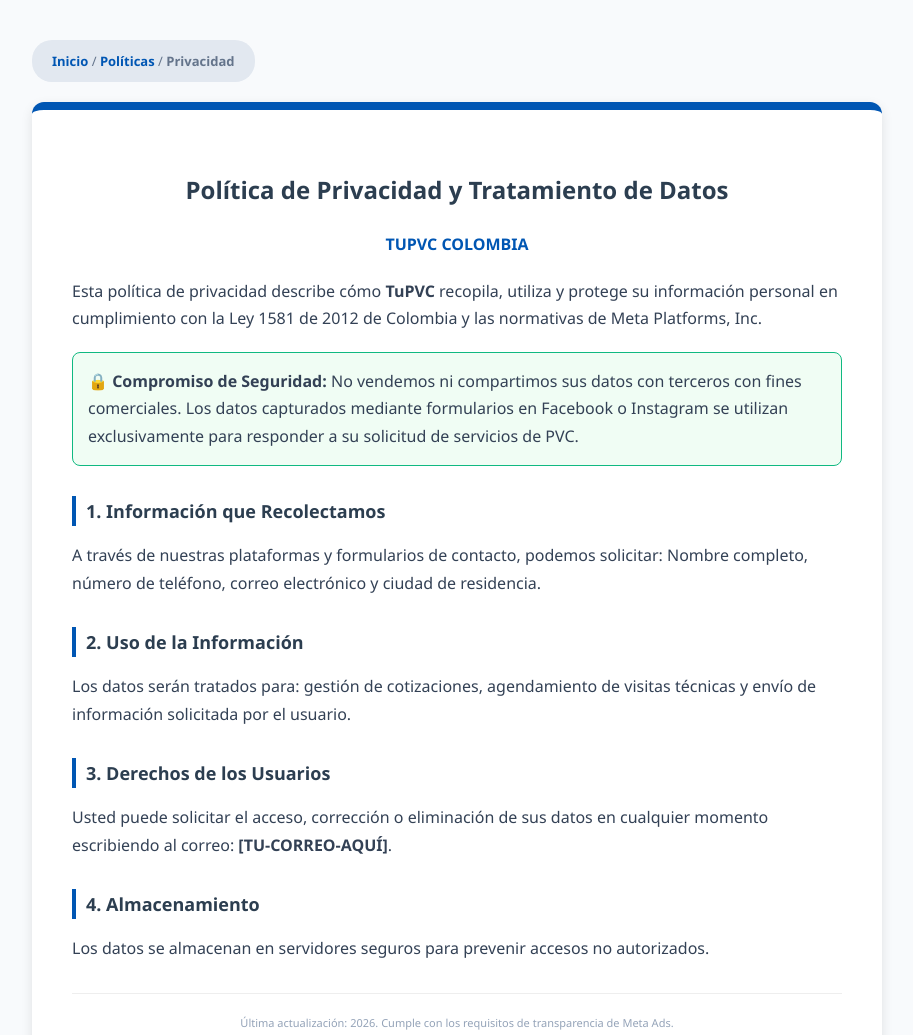
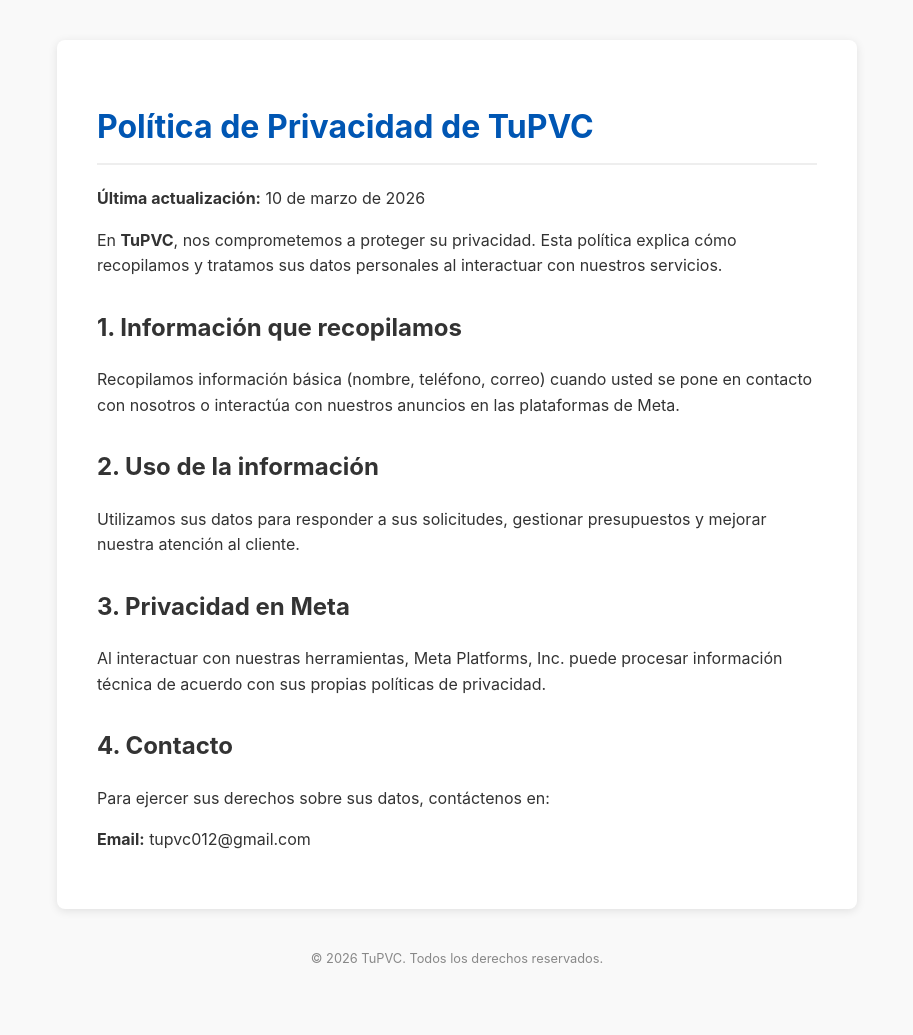
Before and after one commit to yormanzuluaga/politicas-de-privacidad, a plain HTML site: page index.html in a window 1280 px wide. Shown: the top 1035 px of the page, without its empty margins (183-1096 px from the left). After the commit the page ends 1009 px from the top, so only its background shows below. Drawn offline with Linux system fonts and the light colour scheme.

Commit message:
Update index.html

```diff
--- a/index.html
+++ b/index.html
@@ -3,63 +3,51 @@
 <head>
     <meta charset="UTF-8">
     <meta name="viewport" content="width=device-width, initial-scale=1.0">
-    <title>Política de Privacidad - TuPVC Colombia</title>
 
-    <meta property="og:title" content="Política de Privacidad | TuPVC Colombia" />
+    <title>Política de Privacidad | TuPVC</title>
+
+    <meta property="og:title" content="Política de Privacidad | TuPVC" />
     <meta property="og:type" content="website" />
-    <meta property="og:url" content="https://yormanzuluaga.github.io/tupvc/privacidad.html" />
-    <meta name="description" content="Política de tratamiento de datos personales y seguridad de la información de TuPVC Colombia.">
+    <meta property="og:url" content="https://pvc.github.io/politica.html" />
+    <meta property="og:image" content="https://images.unsplash.com/photo-1581094288338-2314dddb7ece?auto=format&fit=crop&w=1200&h=630&q=80" />
+    <meta property="og:description" content="Política de Privacidad de TuPVC sobre el manejo de datos personales." />
+    <meta property="og:site_name" content="TuPVC" />
+
+    <meta property="fb:app_id" content="" />
 
     <style>
-        :root { --primary: #0056b3; --secondary: #2c3e50; --light-bg: #f8fafc; --white: #ffffff; --success: #10b981; }
-        body { font-family: 'Segoe UI', sans-serif; line-height: 1.7; color: #334155; background-color: var(--light-bg); margin: 0; padding: 0; }
-        .container { max-width: 850px; margin: 40px auto; padding: 0 20px; }
-        .breadcrumb { background: #e2e8f0; padding: 10px 20px; border-radius: 20px; display: inline-block; font-size: 13px; margin-bottom: 20px; color: #64748b; }
-        .breadcrumb a { color: var(--primary); text-decoration: none; font-weight: bold; }
-        .policy-card { background: var(--white); padding: 40px; border-radius: 12px; box-shadow: 0 4px 12px rgba(0,0,0,0.1); border-top: 8px solid var(--primary); }
-        h1 { color: var(--secondary); font-size: 24px; text-align: center; }
-        .brand { text-align: center; display: block; font-weight: bold; color: var(--primary); margin-bottom: 20px; }
-        h2 { color: var(--secondary); font-size: 18px; border-left: 4px solid var(--primary); padding-left: 10px; margin-top: 30px; }
-        .security-box { background: #f0fdf4; border: 1px solid var(--success); padding: 15px; border-radius: 8px; margin: 20px 0; }
-        .footer-legal { margin-top: 30px; text-align: center; font-size: 11px; color: #94a3b8; border-top: 1px solid #eee; padding-top: 20px; }
+        body { font-family: -apple-system, BlinkMacSystemFont, "Segoe UI", Roboto, Helvetica, Arial, sans-serif; line-height: 1.6; color: #333; max-width: 800px; margin: 0 auto; padding: 40px 20px; background-color: #f9f9f9; }
+        .container { background: #fff; padding: 40px; border-radius: 8px; box-shadow: 0 2px 10px rgba(0,0,0,0.1); }
+        h1 { color: #0056b3; border-bottom: 2px solid #eee; padding-bottom: 10px; }
+        h2 { color: #333; margin-top: 30px; }
+        footer { text-align: center; margin-top: 40px; font-size: 0.8em; color: #888; }
     </style>
 </head>
 <body>
+    <div class="container">
+        <h1>Política de Privacidad de TuPVC</h1>
+        <p><strong>Última actualización:</strong> 10 de marzo de 2026</p>
 
-<div class="container">
-    <nav class="breadcrumb">
-        <a href="https://yormanzuluaga.github.io/tupvc/">Inicio</a> <span>/</span>
-        <a href="https://yormanzuluaga.github.io/tupvc/politicas.html">Políticas</a> <span>/</span>
-        <strong>Privacidad</strong>
-    </nav>
+        <p>En <strong>TuPVC</strong>, nos comprometemos a proteger su privacidad. Esta política explica cómo recopilamos y tratamos sus datos personales al interactuar con nuestros servicios.</p>
 
-    <article class="policy-card">
-        <h1>Política de Privacidad y Tratamiento de Datos</h1>
-        <span class="brand">TUPVC COLOMBIA</span>
+        <h2>1. Información que recopilamos</h2>
+        <p>Recopilamos información básica (nombre, teléfono, correo) cuando usted se pone en contacto con nosotros o interactúa con nuestros anuncios en las plataformas de Meta.</p>
 
-        <p>Esta política de privacidad describe cómo <strong>TuPVC</strong> recopila, utiliza y protege su información personal en cumplimiento con la Ley 1581 de 2012 de Colombia y las normativas de Meta Platforms, Inc.</p>
+        <h2>2. Uso de la información</h2>
+        <p>Utilizamos sus datos para responder a sus solicitudes, gestionar presupuestos y mejorar nuestra atención al cliente.</p>
 
-        <div class="security-box">
-            <strong>🔒 Compromiso de Seguridad:</strong> No vendemos ni compartimos sus datos con terceros con fines comerciales. Los datos capturados mediante formularios en Facebook o Instagram se utilizan exclusivamente para responder a su solicitud de servicios de PVC.
-        </div>
+        <h2>3. Privacidad en Meta</h2>
+        <p>Al interactuar con nuestras herramientas, Meta Platforms, Inc. puede procesar información técnica de acuerdo con sus propias políticas de privacidad.</p>
 
-        <h2>1. Información que Recolectamos</h2>
-        <p>A través de nuestras plataformas y formularios de contacto, podemos solicitar: Nombre completo, número de teléfono, correo electrónico y ciudad de residencia.</p>
+        <h2>4. Contacto</h2>
+        <p>Para ejercer sus derechos sobre sus datos, contáctenos en:</p>
+        <p>
+            <strong>Email:</strong> tupvc012@gmail.com
+        </p>
+    </div>
 
-        <h2>2. Uso de la Información</h2>
-        <p>Los datos serán tratados para: gestión de cotizaciones, agendamiento de visitas técnicas y envío de información solicitada por el usuario.</p>
-
-        <h2>3. Derechos de los Usuarios</h2>
-        <p>Usted puede solicitar el acceso, corrección o eliminación de sus datos en cualquier momento escribiendo al correo: <strong>[TU-CORREO-AQUÍ]</strong>.</p>
-
-        <h2>4. Almacenamiento</h2>
-        <p>Los datos se almacenan en servidores seguros para prevenir accesos no autorizados.</p>
-
-        <div class="footer-legal">
-            Última actualización: 2026. Cumple con los requisitos de transparencia de Meta Ads.
-        </div>
-    </article>
-</div>
-
+    <footer>
+        &copy; 2026 TuPVC. Todos los derechos reservados.
+    </footer>
 </body>
 </html>
```
